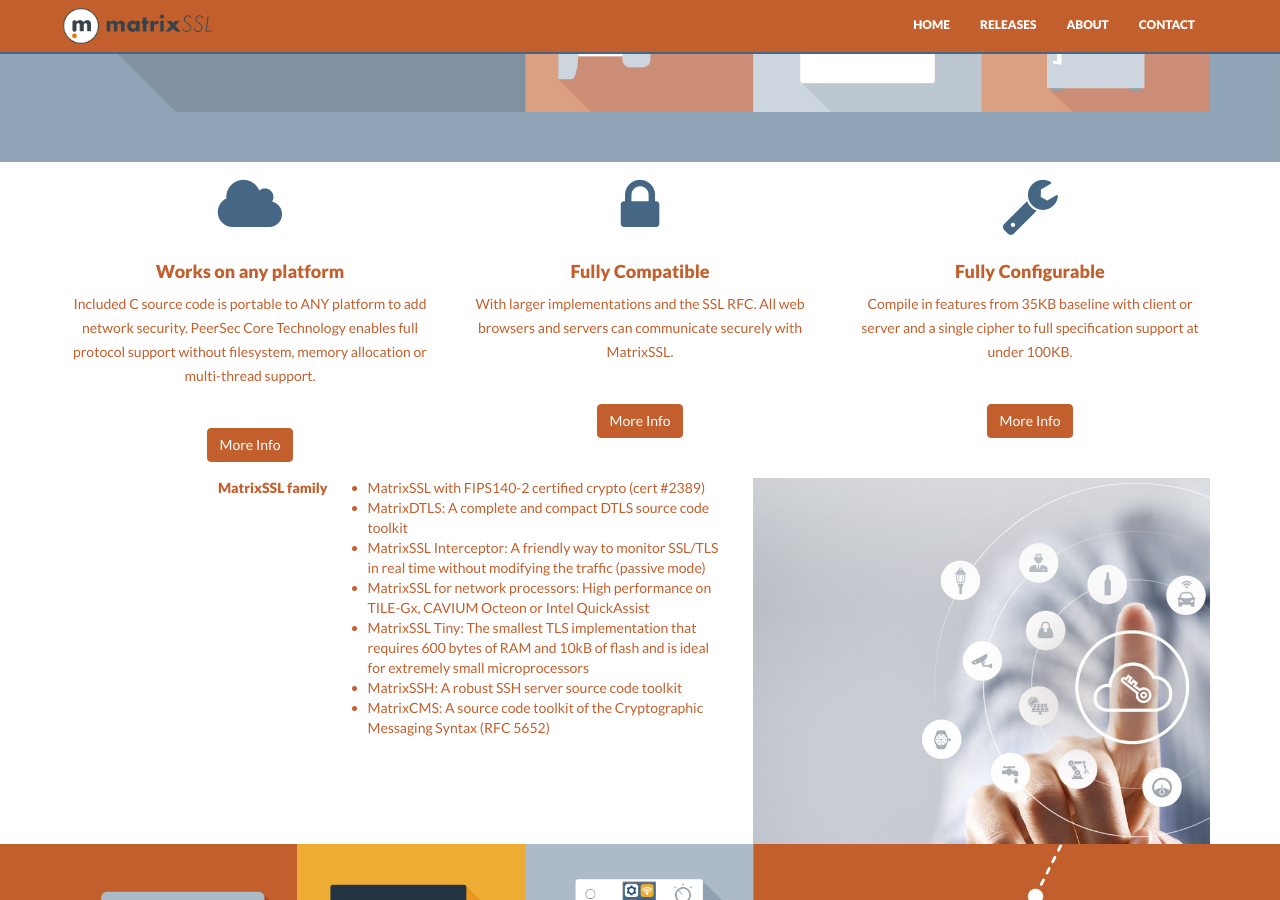
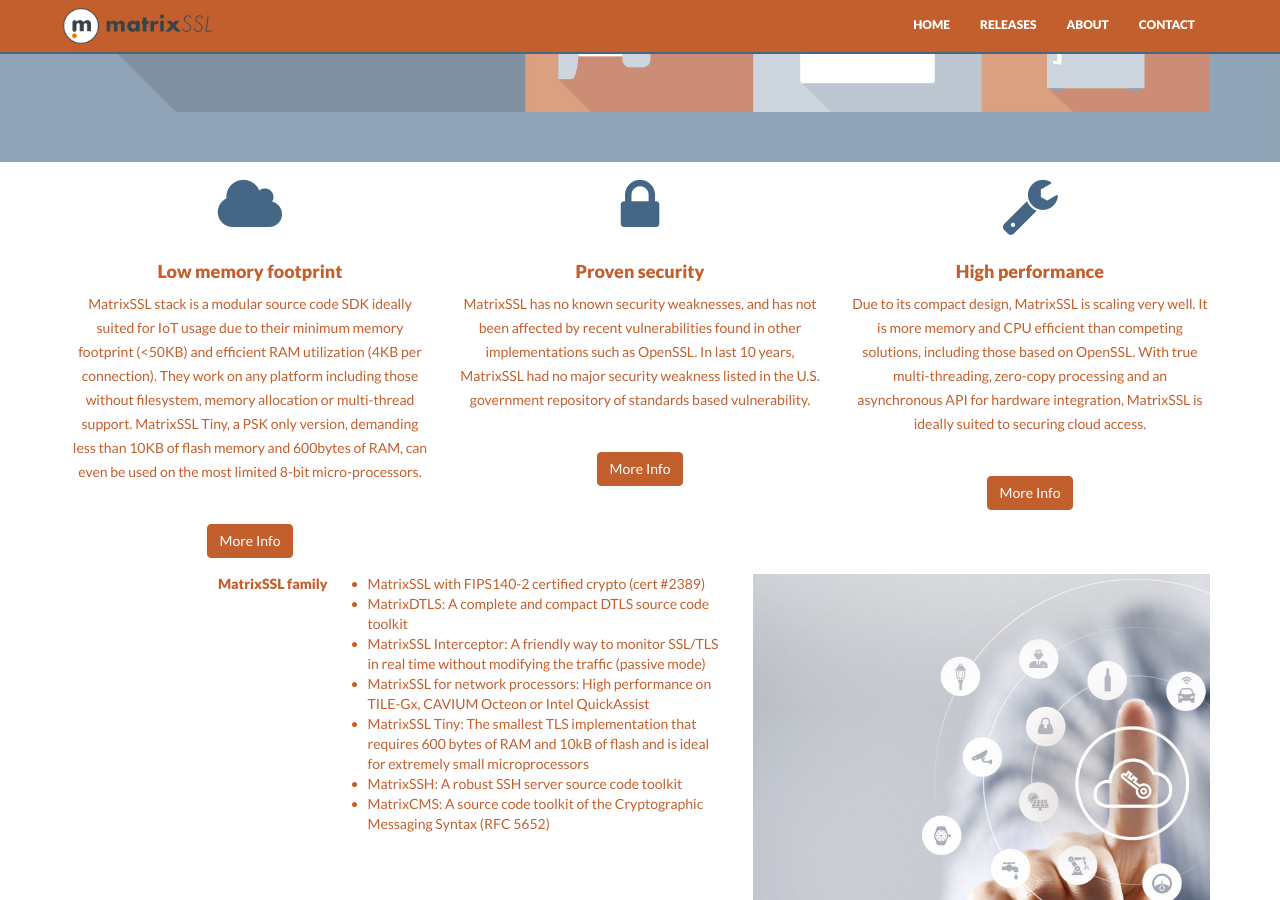
Before and after one commit to Layty/ssl, a Jekyll site: the page built from index.html, in a window 1280 px wide and 900 px high, scrolled down 604 px. Built offline with Jekyll 4.4.1, drawn with Linux system fonts in a browser that asks for light colours; nearby versions of some CDN libraries.

Commit message:
Update index.html

```diff
--- a/index.html
+++ b/index.html
@@ -8,20 +8,20 @@
   <div class="row centered">
    <div class="col-md-4">
     <i class="fa fa-cloud"></i>
-    <h4>Works on any platform</h4>
-    <p>Included C source code is portable to ANY platform to add network security. PeerSec Core Technology enables full protocol support without filesystem, memory allocation or multi-thread support.</p>
+    <h4>Low memory footprint</h4>
+    <p>MatrixSSL stack is a modular source code SDK ideally suited for IoT usage due to their minimum memory footprint (<50KB) and efficient RAM utilization (4KB per connection). They work on any platform including those without filesystem, memory allocation or multi-thread support. MatrixSSL Tiny, a PSK only version, demanding less than 10KB of flash memory and 600bytes of RAM, can even be used on the most limited 8-bit micro-processors.</p>
     <p><br/><a href="#" class="btn btn-theme">More Info</a></p>
    </div>
    <div class="col-md-4">
     <i class="fa fa-lock"></i>
-    <h4>Fully Compatible</h4>
-    <p>With larger implementations and the SSL RFC. All web browsers and servers can communicate securely with MatrixSSL.</p>
+    <h4>Proven security</h4>
+    <p>MatrixSSL has no known security weaknesses, and has not been affected by recent vulnerabilities found in other implementations such as OpenSSL. In last 10 years, MatrixSSL had no major security weakness listed in the U.S. government repository of standards based vulnerability.</p>
     <p><br/><a href="#" class="btn btn-theme">More Info</a></p>
    </div>
    <div class="col-md-4">
     <i class="fa fa-wrench"></i>
-    <h4>Fully Configurable</h4>
-    <p>Compile in features from 35KB baseline with client or server and a single cipher to full specification support at under 100KB.</p>
+    <h4>High performance</h4>
+    <p>Due to its compact design, MatrixSSL is scaling very well. It is more memory and CPU e­fficient than competing solutions, including those based on OpenSSL. With true multi-threading, zero-copy processing and an asynchronous API for hardware integration, MatrixSSL is ideally suited to securing cloud access.</p>
     <p><br/><a href="#" class="btn btn-theme">More Info</a></p>
    </div>
   </div>
```
